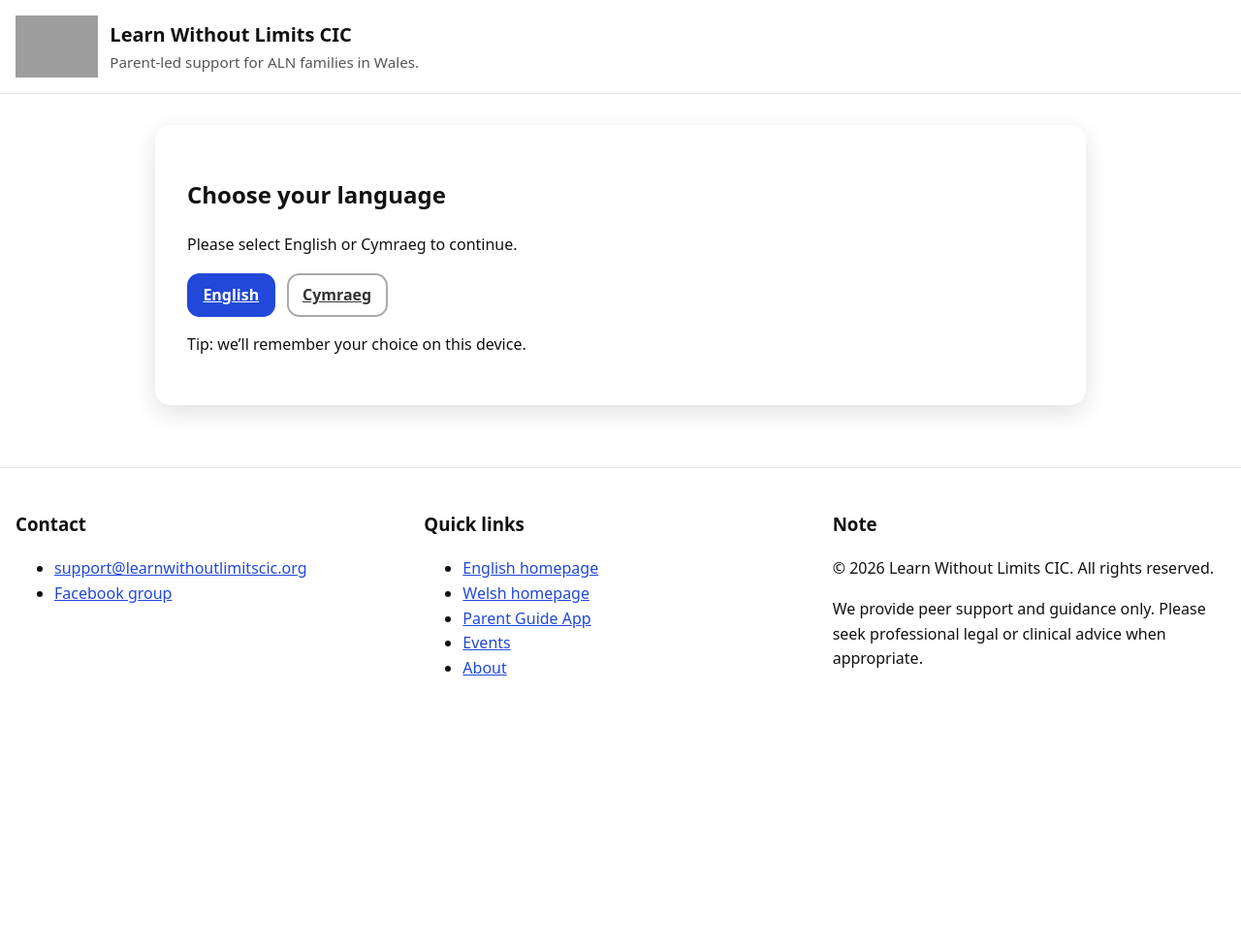
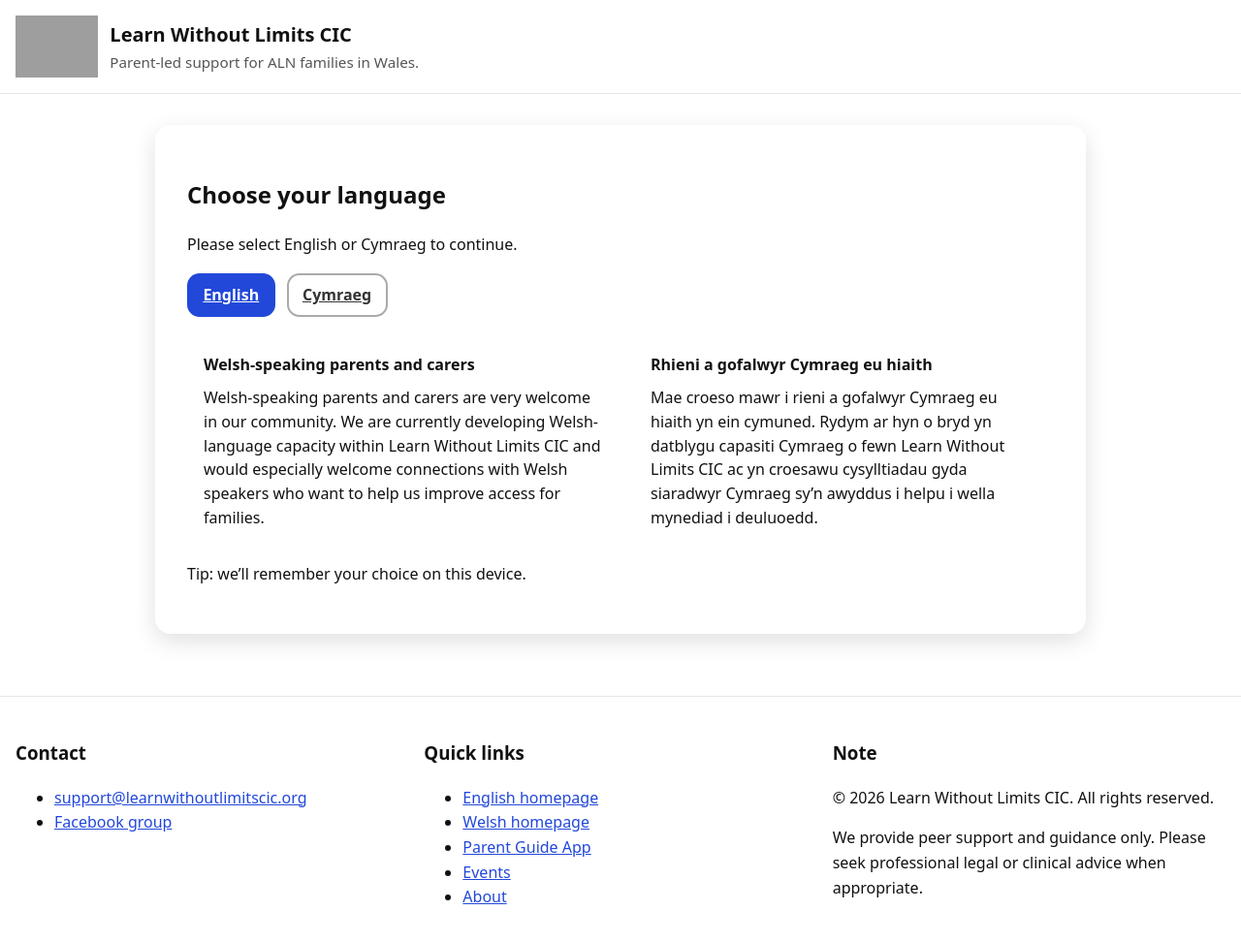
Before and after one commit to StephShobiye/learnwithoutlimitscic.github.io, a Jekyll site: the page index.html, which Jekyll copies as it is, in a window 1280 px wide and 979 px high. Shown: the top 972 px of the window at 97% size. Built offline with Jekyll 4.4.1, drawn with Linux system fonts in a browser that asks for light colours; grey boxes are pictures that could not be loaded.

Commit message:
Update index.html
add text asking for Welsh contributors under language choice buttons

```diff
--- a/index.html
+++ b/index.html
@@ -65,6 +65,40 @@
         gap: 0.75rem;
         margin-top: 1rem;
       }
+
+      /* NEW: bilingual welcome panel under the buttons */
+      .lang-welcome {
+        margin-top: 1.25rem;
+        padding: 1rem;
+        border-radius: 0.875rem;
+        border: 1px solid rgba(255, 255, 255, 0.08);
+        background: rgba(255, 255, 255, 0.02);
+        display: grid;
+        gap: 1rem;
+      }
+      .lang-welcome-title {
+        font-size: 1rem;
+        margin: 0 0 0.5rem 0;
+      }
+      .lang-welcome p {
+        margin: 0;
+        line-height: 1.55;
+      }
+      @media (min-width: 48rem) {
+        .lang-welcome {
+          grid-template-columns: 1fr 1fr;
+          gap: 1.25rem;
+        }
+        .lang-welcome-col {
+          padding-right: 0.5rem;
+        }
+        .lang-welcome-col + .lang-welcome-col {
+          border-left: 1px solid rgba(255, 255, 255, 0.08);
+          padding-left: 1.25rem;
+          padding-right: 0;
+        }
+      }
+
       a:focus-visible,
       button:focus-visible {
         outline: 3px solid currentColor;
@@ -113,6 +147,25 @@
         <div class="lang-actions" aria-label="Language options">
           <a class="btn primary" href="/index.en.html" lang="en" hreflang="en" data-lang="en">English</a>
           <a class="btn ghost" href="/index.cy.html" lang="cy" hreflang="cy" data-lang="cy">Cymraeg</a>
+        </div>
+
+        <!-- NEW: bilingual welcome note under the buttons -->
+        <div class="lang-welcome" aria-label="Welsh language welcome">
+          <div class="lang-welcome-col" lang="en">
+            <h2 class="lang-welcome-title">Welsh-speaking parents and carers</h2>
+            <p>
+              Welsh-speaking parents and carers are very welcome in our community.
+              We are currently developing Welsh-language capacity within Learn Without Limits CIC and would especially welcome connections with Welsh speakers who want to help us improve access for families.
+            </p>
+          </div>
+
+          <div class="lang-welcome-col" lang="cy">
+            <h2 class="lang-welcome-title">Rhieni a gofalwyr Cymraeg eu hiaith</h2>
+            <p>
+              Mae croeso mawr i rieni a gofalwyr Cymraeg eu hiaith yn ein cymuned.
+              Rydym ar hyn o bryd yn datblygu capasiti Cymraeg o fewn Learn Without Limits CIC ac yn croesawu cysylltiadau gyda siaradwyr Cymraeg sy’n awyddus i helpu i wella mynediad i deuluoedd.
+            </p>
+          </div>
         </div>
 
         <p class="note small" style="margin-top: 1rem;">
```
